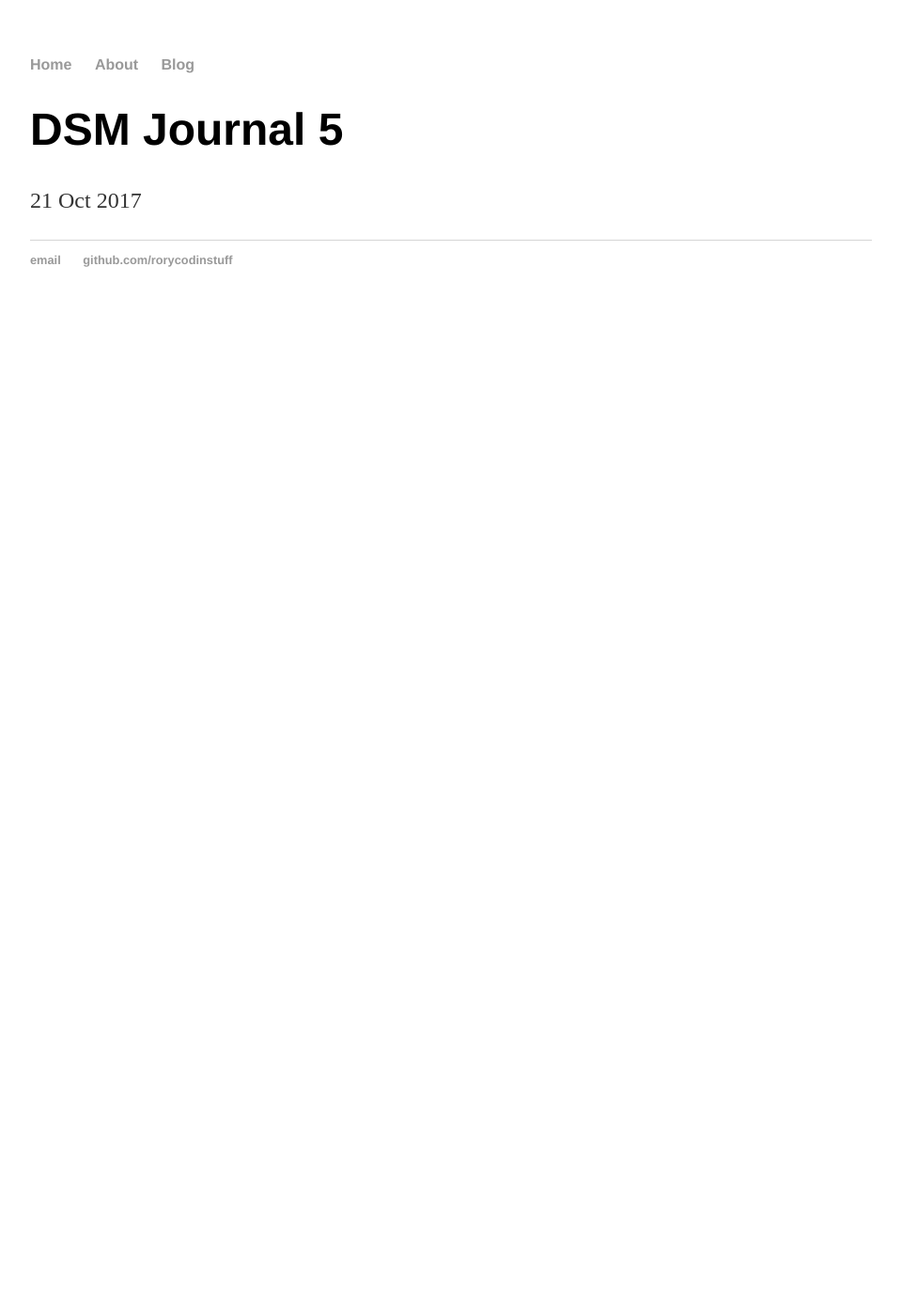
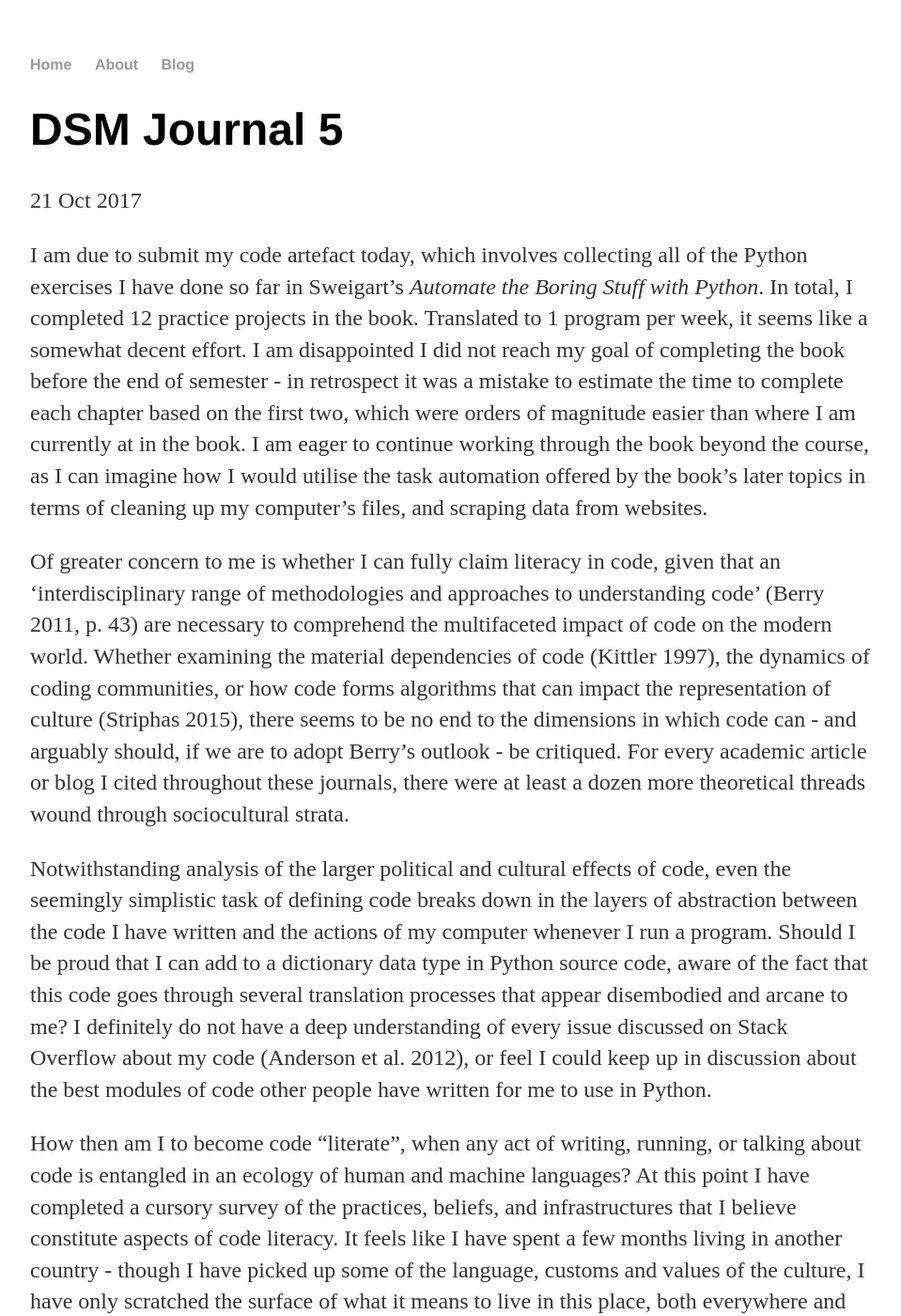
Before and after one commit to rorycodinstuff/rorycodinstuff.github.io, a Jekyll site: the page built from _posts/2017-10-21-dsm-journal-5.md, in a window 1280 px wide and 1400 px high. Shown: the whole window at 94% size, without its empty margins (160-1119 px from the left). Built offline with Jekyll 4.4.1, drawn with Linux system fonts in a browser that asks for light colours; some of the changed text lies outside the part shown.

Commit message:
Update 2017-10-21-dsm-journal-5.md

```diff
--- a/_posts/2017-10-21-dsm-journal-5.md
+++ b/_posts/2017-10-21-dsm-journal-5.md
@@ -3,3 +3,22 @@ layout: post
 title: "DSM Journal 5"
 date: 2017-10-21
 ---
+
+I am due to submit my code artefact today, which involves collecting all of the Python exercises I have done so far in Sweigart's *Automate the Boring Stuff with Python*. In total, I completed 12 practice projects in the book. Translated to 1 program per week, it seems like a somewhat decent effort. I am disappointed I did not reach my goal of completing the book before the end of semester - in retrospect it was a mistake to estimate the time to complete each chapter based on the first two, which were orders of magnitude easier than where I am currently at in the book. I am eager to continue working through the book beyond the course, as I can imagine how I would utilise the task automation offered by the book's later topics in terms of cleaning up my computer's files, and scraping data from websites.
+
+Of greater concern to me is whether I can fully claim literacy in code, given that an 'interdisciplinary range of methodologies and approaches to understanding code' (Berry 2011, p. 43) are necessary to comprehend the multifaceted impact of code on the modern world. Whether examining the material dependencies of code (Kittler 1997), the dynamics of coding communities, or how code forms algorithms that can impact the representation of culture (Striphas 2015), there seems to be no end to the dimensions in which code can - and arguably should, if we are to adopt Berry's outlook - be critiqued. For every academic article or blog I cited throughout these journals, there were at least a dozen more theoretical threads wound through sociocultural strata.
+
+Notwithstanding analysis of the larger political and cultural effects of code, even the seemingly simplistic task of defining code breaks down in the layers of abstraction between the code I have written and the actions of my computer whenever I run a program. Should I be proud that I can add to a dictionary data type in Python source code, aware of the fact that this code goes through several translation processes that appear disembodied and arcane to me? I definitely do not have a deep understanding of every issue discussed on Stack Overflow about my code (Anderson et al. 2012), or feel I could keep up in discussion about the best modules of code other people have written for me to use in Python.
+
+How then am I to become code "literate", when any act of writing, running, or talking about code is entangled in an ecology of human and machine languages? At this point I have completed a cursory survey of the practices, beliefs, and infrastructures that I believe constitute aspects of code literacy. It feels like I have spent a few months living in another country - though I have picked up some of the language, customs and values of the culture, I have only scratched the surface of what it means to live in this place, both everywhere and nowhere, virtual and real.
+
+**References:**
+
+Anderson, A., Huttenlocher, D., Kleinberg, J. & Leskovec, J. 2012, 'Discovering Value from Community Activity on Focused Question Answering Sites: A Case Study of Stack Overflow', *Proceedings of the 18th ACM SIGKDD international conference on Knowledge discovery and data mining*, KDD, Beijing, China, pp. 850-858.
+
+Berry, D. 2011, *The philosophy of software: code and mediation in the digital age*, Palgrave Macmillan, New York.
+
+Kittler, F. 1997, 'There is No Software' in Kittler, F. (ed.), *Literature, Media, Information Systems*, G+B Arts, Amsterdam, pp. 147-155.
+
+Striphas, T. 2015, 'Algorithmic Culture', *European Journal of Cultural Studies*, vol.18, no. 4-5,
+pp. 395-412.
```
